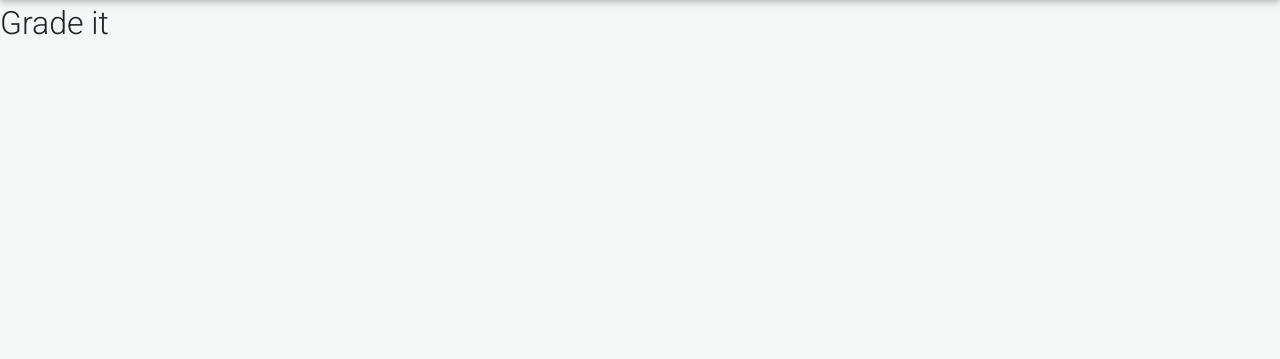
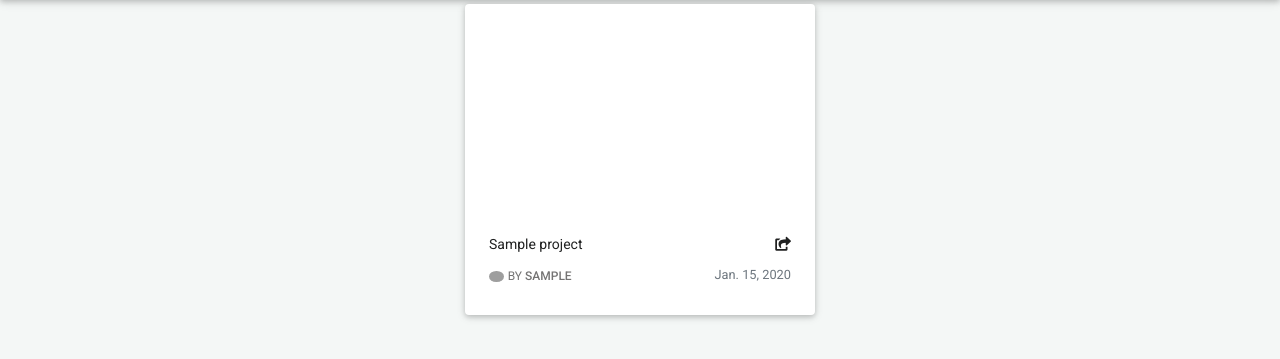
Before and after one commit to D-Kamunya/grade_it, a Django app: page / in a window 1280 px wide. Shown: the part 62-421 px from the top of the page. Run offline with Django 3.2, Linux system fonts and the light colour scheme; tables that the repository leaves empty hold one stand-in row (values such as "Sample post"); some libraries are stand-ins or nearby versions; grey boxes are pictures that could not be loaded.

Commit message:
Fetch and display all projects on home page

```diff
--- a/gradeit_app/templates/index.html
+++ b/gradeit_app/templates/index.html
@@ -1,4 +1,34 @@
 {%extends 'base.html'%}
 {%block content%}
-<h2>Grade it</h2>
+<div class="container">
+  <div class="home row">
+    {%for project in projects%}
+    <div class="mx-auto mb-4 col-md-6 col-lg-4 col-sm-12">
+      <div class="card">
+        <div class="post-image" >
+          <img src="{{project.cover_photo.cdn_url}}" class="img-fluid" width="100%" style="min-height:160px" />
+        </div>
+        <div class="card-body pl-3 pr-3">
+          <h3 class="m-2 prj-title">
+            <a href="">{{project.title }}</a> <a style="float: right;" href="{{ project.url }}"><i class="fas fa-share-square"></i></a>
+          </h3>
+          <p class="card-text m-2">
+
+            {%if project.user.profile.cover_photo%}
+            <img src="{{project.user.profile.cover_photo}}" width="5%" height="5%" alt="avatar image" class="rounded-circle z-depth-0"/>
+            {%else%}
+            <img src="https://www.iconfinder.com/data/icons/user-pictures/100/unknown-512.png" class="rounded-circle z-depth-0"
+            alt="avatar image" width="5%" height="5%" >
+            {%endif%}
+            <span style="font-size:12px">BY <strong>{{project.user.username|upper }}</strong></span>
+            <span style="font-size: 0.8rem;float:right" class="pl-2 text-muted">{{project.upload_date|date}}</span>
+          </p>
+        </div>
+
+      </div>
+    </div>
+    {%endfor%}
+  </div>
+</div>
+
 {%endblock%}
--- a/gradeit_app/views.py
+++ b/gradeit_app/views.py
@@ -4,9 +4,14 @@ from django.contrib import messages
 from .forms import SignUpForm,ProjectForm
 from django.http  import HttpResponse,Http404,HttpResponseRedirect,JsonResponse
 from django.contrib.auth.decorators import login_required
+from .models import Project
 # Create your views here.
 def home_page(request):
-    return render(request,'index.html')
+    projects=Project.get_all_projects()
+    context={
+        'projects':projects
+    }
+    return render(request,'index.html',context)
 
 
 def register_user(request):
--- a/static/css/base.css
+++ b/static/css/base.css
@@ -1,3 +1,16 @@
 body{
   background-color: #f4f7f6;
 }
+.home .post-image{
+  height: 25vh;
+  overflow: hidden;
+}
+ .home .prj-title{
+   font-size: 14px;
+   color: #202121;
+   font-weight: 500;
+  line-height: 25px;
+ }
+ .home a{
+  color: #202121;
+ }
```
